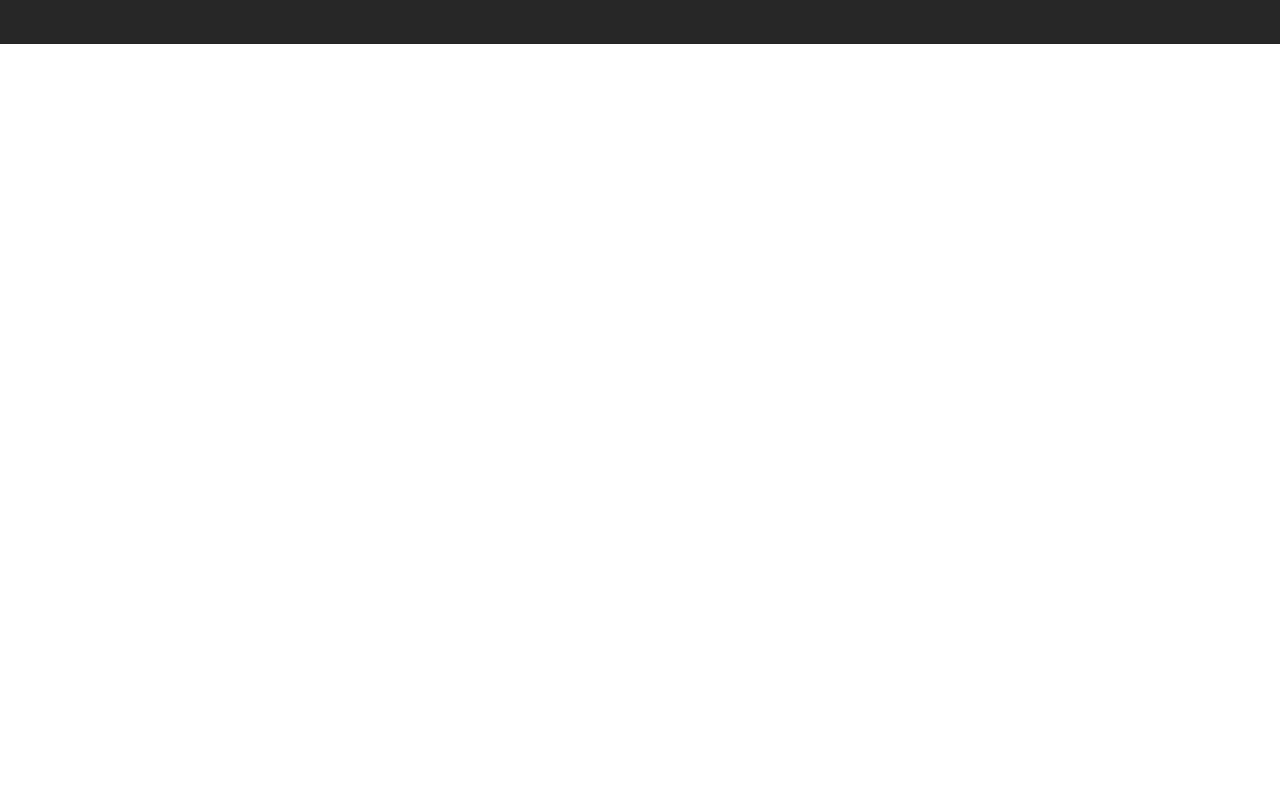
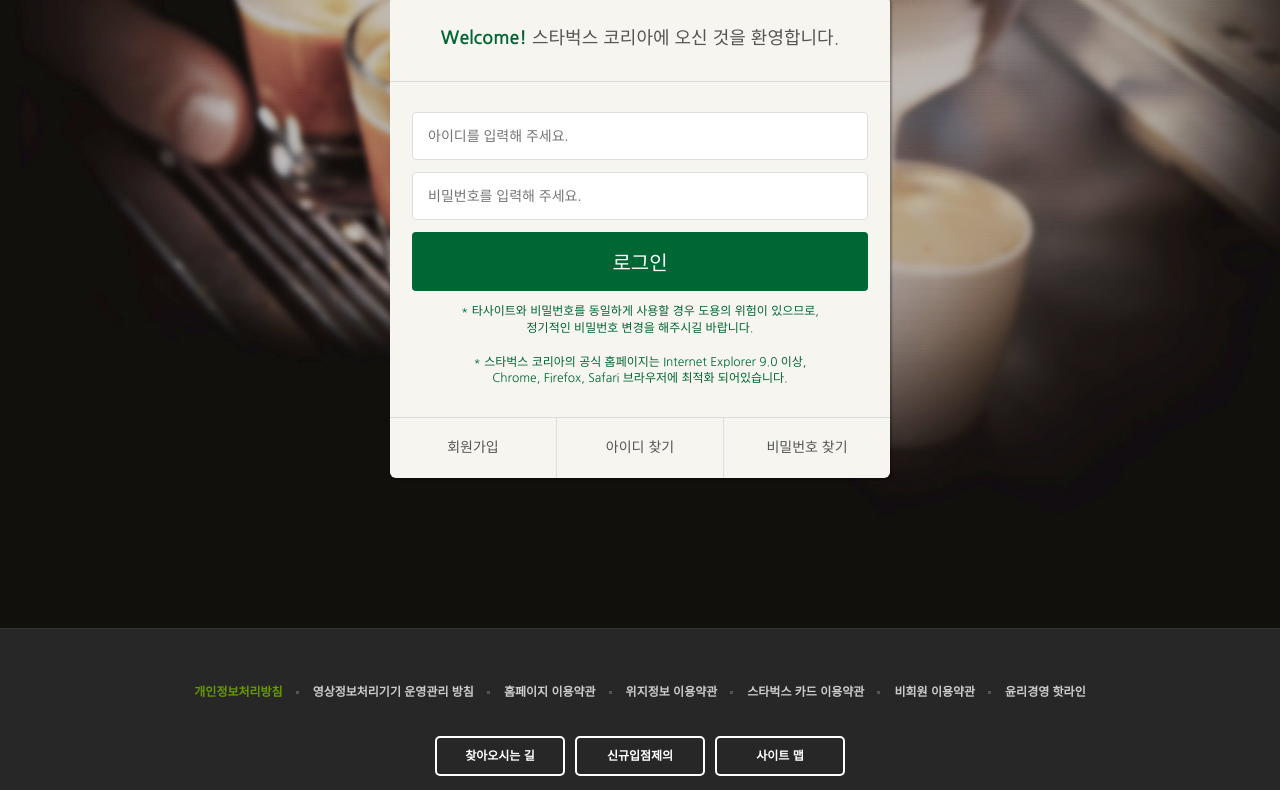
Before and after one commit to junemargot/starbucks, a plain HTML site: page signin/index.html in a window 1280 px wide. Shown: the part 290-1080 px from the top of the page. Before the commit the page ends 800 px from the top, so only its background shows below. Drawn offline with nearby package versions, Linux system fonts and the light colour scheme.

Commit message:
로그인 페이지 완성

```diff
--- /dev/null
+++ b/css/signin.css
@@ -0,0 +1,90 @@
+.signin{
+  margin-top: 120px;
+  padding: 100px 0 150px;
+  background-image: url("../images/login_bg.jpg");
+  background-repeat: no-repeat;
+  /* background-position: center; */
+  background-attachment: fixed;
+  background-size: cover;
+}
+
+.signin h1{
+  color: #fff;
+  font-size: 30px;
+  font-weight: 700;
+  text-align: center;
+  margin-bottom: 24px;
+}
+
+.signin__card{
+  width: 500px;
+  margin: 0 auto;
+  border-radius: 6px;
+  background-color: #F6F5F0;
+  box-shadow: 2px 2px 2px rgba(0,0,0,.3);
+  color: #555;
+}
+
+.signin__card h2{
+  padding: 30px;
+  font-size: 18px;
+  text-align: center;
+  border-bottom: 1px solid #ddd;
+}
+
+.signin__card h2 strong {
+  font-weight: 700;
+  color: #006633;
+}
+
+.signin__card form{
+  padding: 30px 22px;
+}
+
+.signin__card form input{
+  width: 100%;
+  margin-bottom: 12px;
+  padding: 15px;
+  border: 1px solid #ddd;
+  border-radius: 4px;
+  outline: none;
+  box-sizing: border-box;
+  font-size: 14px;
+}
+
+.signin__card form [type="submit"] {
+  background-color: #006633;
+  border: none;
+  color: #fff;
+  font-size: 20px;
+  cursor: pointer;
+}
+
+.signin__card form p{
+  font-size: 12px;
+  color: #006633;
+  text-align: center;
+}
+
+.signin__card .actions {
+  display: flex;
+  border-top: 1px solid #ddd;
+}
+
+.signin__card .actions a {
+  flex-grow: 1;
+  flex-basis: 0;
+  text-align: center;
+  padding: 20px;
+  color: #555;
+  font-size: 14px;
+  border-right: 1px solid #ddd;
+}
+
+.signin__card .actions a:last-child {
+  border-right: none;
+}
+
+.signin__card .actions a:hover {
+  text-decoration: underline;
+}
--- a/signin/index.html
+++ b/signin/index.html
@@ -28,6 +28,7 @@
   <link href="https://fonts.googleapis.com/css2?family=Nanum+Gothic:wght@400;700&display=swap" rel="stylesheet">
   <link rel="stylesheet" href="https://fonts.googleapis.com/icon?family=Material+Icons">
   <link rel="stylesheet" href="../css/common.css">
+  <link rel="stylesheet" href="../css/signin.css">
 
   <script defer src="../js/common.js"></script>
 </head>
@@ -372,12 +373,32 @@
         </li>
       </ul>
     </div>
+  </header>
 
-    <section class="signin">
-
-    </section>
-
-  </header>
+  <section class="signin">
+    <h1>로그인</h1>
+    <div class="signin__card">
+      <h2>
+        <strong>Welcome!</strong> 스타벅스 코리아에 오신 것을 환영합니다.</h2>
+      <form>
+        <input type="text" placeholder="아이디를 입력해 주세요." />
+        <input type="password" placeholder="비밀번호를 입력해 주세요." />
+        <input type="submit" value="로그인" />
+        <p>
+          * 타사이트와 비밀번호를 동일하게 사용할 경우 도용의 위험이 있으므로,<br>
+          정기적인 비밀번호 변경을 해주시길 바랍니다.<br>
+          <br>
+          * 스타벅스 코리아의 공식 홈페이지는 Internet Explorer 9.0 이상, <br>
+          Chrome, Firefox, Safari 브라우저에 최적화 되어있습니다.
+        </p>
+      </form>
+      <div class="actions">
+        <a href="javascript:void(0)">회원가입</a>
+        <a href="javascript:void(0)">아이디 찾기</a>
+        <a href="javascript:void(0)">비밀번호 찾기</a>
+      </div>
+    </div>
+  </section>
 
 
   <!-- FOOTER -->
```
Also changed, not shown: images/login_bg.jpg (added).
